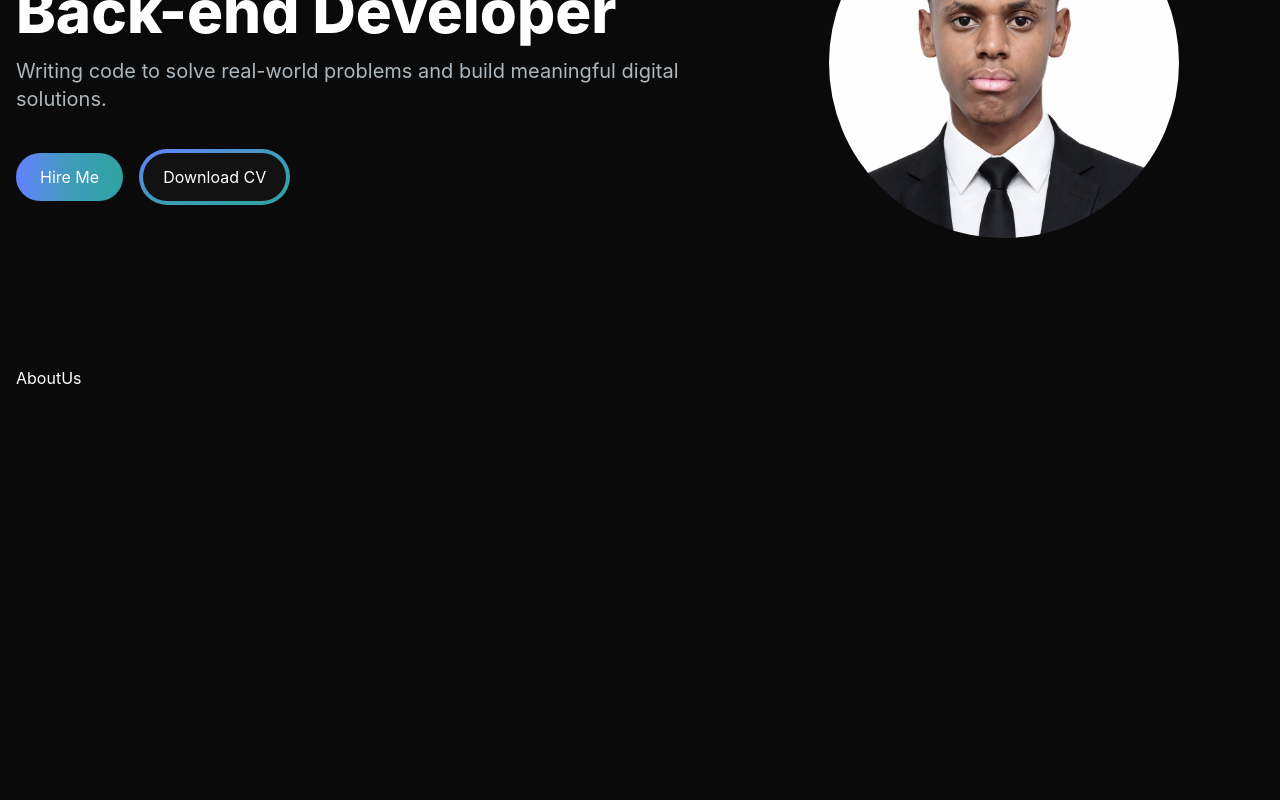
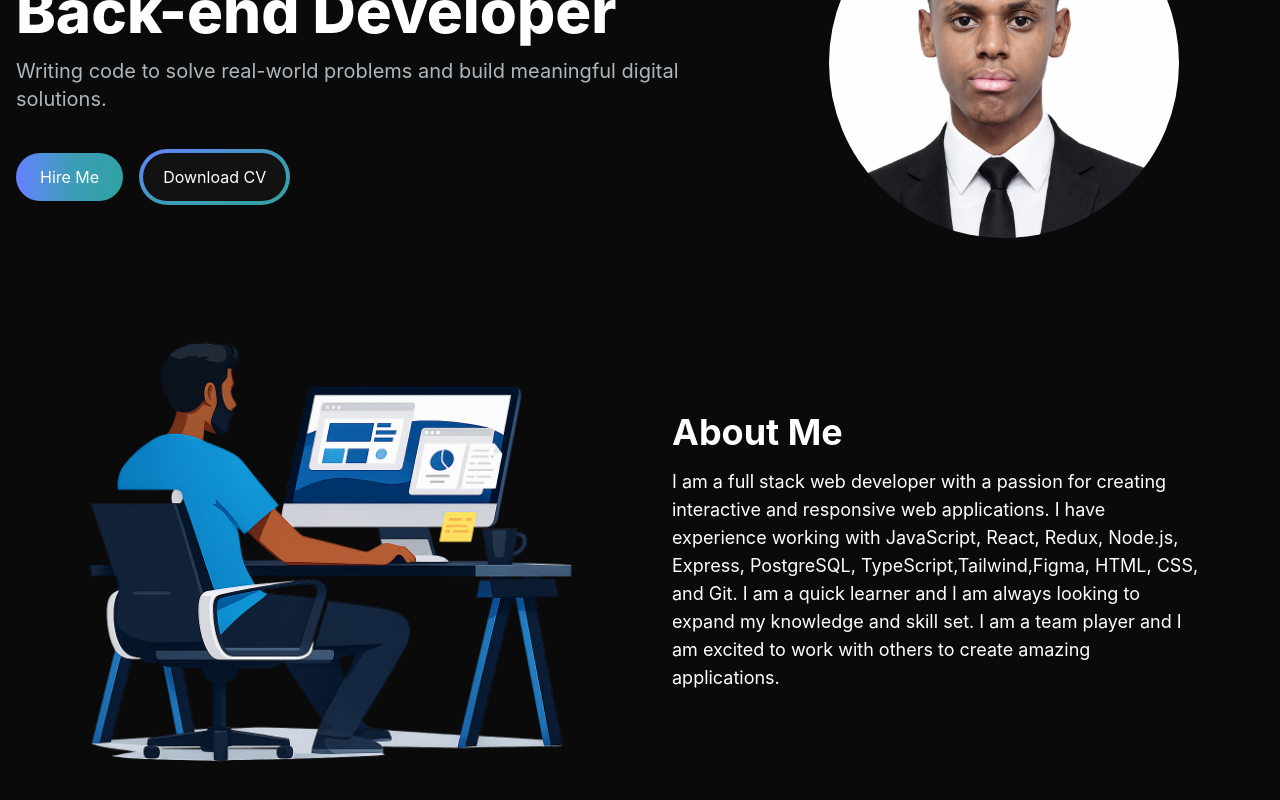
Before and after one commit to mupenziherve/non-stop-challenges, a Next.js app in the folder my-portifolio/portifolio/: page / in a window 1280 px wide. Shown: the part 288-1088 px from the top of the page. Before the commit the page ends 992 px from the top, so only its background shows below. Built offline with nearby package versions, Linux system fonts and the light colour scheme.

Commit message:
move on certification

```diff
--- a/my-portifolio/portifolio/app/components/AboutSection.jsx
+++ b/my-portifolio/portifolio/app/components/AboutSection.jsx
@@ -1,11 +1,23 @@
 import Image from "next/image";
 
 const AboutSection = () => {
-  return <section  className="text-white"><div className="md:grid md:grid-cols-2 gap-8 items-center py-8 px-4 xl:gap-16 sm:py-16 xl:px-16">
-
-
-
-    </div>AboutUs
-    </section>;
+  return (
+    <section className="text-white">
+      <div className="md:grid md:grid-cols-2 gap-8 items-center py-8 px-4 xl:gap-16 sm:py-16 xl:px-16">
+        <Image src="/done.png" alt="About-image" width={500} height={500} />
+        <div>
+          <h2 className="text-4xl font-bold text-white mb-4">About Me</h2>
+          <p className="text-base lg:text-lg">
+            I am a full stack web developer with a passion for creating
+            interactive and responsive web applications. I have experience
+            working with JavaScript, React, Redux, Node.js, Express, PostgreSQL,
+            TypeScript,Tailwind,Figma, HTML, CSS, and Git. I am a quick learner and I am always
+            looking to expand my knowledge and skill set. I am a team player and
+            I am excited to work with others to create amazing applications.
+          </p>
+        </div>
+      </div>
+    </section>
+  )
 };
 export default AboutSection;
```
Also changed, not shown: my-portifolio/portifolio/public/done.png (added), my-portifolio/portifolio/public/real.png (renamed from my-portifolio/portifolio/public/ChatGPT Image Mar 10, 2026, 02_02_57 PM.png).
